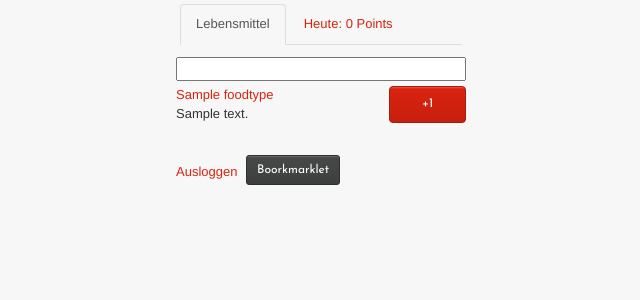
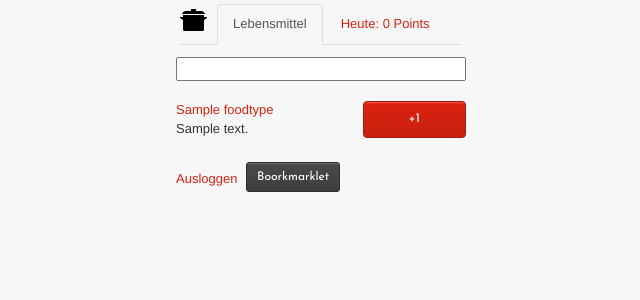
Before and after one commit to johannes-gehrs/nutrition-diary, a Django app: page /food_types/ in a window 1280 px wide. Shown: the top 300 px of the page, without its empty margins (319-959 px from the left). Run offline with Django 3.2, Linux system fonts and the light colour scheme; a user stored in the database is signed in; tables that the repository leaves empty hold one stand-in row (values such as "Sample post"); some libraries are stand-ins or nearby versions.

Commit message:
various layout impovements wobbling logo

```diff
--- /dev/null
+++ b/app/static/animate-custom.css
@@ -0,0 +1,74 @@
+.animated{-webkit-animation-fill-mode:both;-moz-animation-fill-mode:both;-ms-animation-fill-mode:both;-o-animation-fill-mode:both;animation-fill-mode:both;-webkit-animation-duration:1s;-moz-animation-duration:1s;-ms-animation-duration:1s;-o-animation-duration:1s;animation-duration:1s;}.animated.hinge{-webkit-animation-duration:1s;-moz-animation-duration:1s;-ms-animation-duration:1s;-o-animation-duration:1s;animation-duration:1s;}@-webkit-keyframes wobble {
+  0% { -webkit-transform: translateX(0%); } 15% { -webkit-transform: translateX(-25%) rotate(-5deg); }
+  30% { -webkit-transform: translateX(20%) rotate(3deg); }
+  45% { -webkit-transform: translateX(-15%) rotate(-3deg); }
+  60% { -webkit-transform: translateX(10%) rotate(2deg); }
+  75% { -webkit-transform: translateX(-5%) rotate(-1deg); }
+  100% { -webkit-transform: translateX(0%); }
+}
+
+@-moz-keyframes wobble {
+  0% { -moz-transform: translateX(0%); }
+  15% { -moz-transform: translateX(-25%) rotate(-5deg); }
+  30% { -moz-transform: translateX(20%) rotate(3deg); }
+  45% { -moz-transform: translateX(-15%) rotate(-3deg); }
+  60% { -moz-transform: translateX(10%) rotate(2deg); }
+  75% { -moz-transform: translateX(-5%) rotate(-1deg); }
+  100% { -moz-transform: translateX(0%); }
+}
+
+@-o-keyframes wobble {
+  0% { -o-transform: translateX(0%); }
+  15% { -o-transform: translateX(-25%) rotate(-5deg); }
+  30% { -o-transform: translateX(20%) rotate(3deg); }
+  45% { -o-transform: translateX(-15%) rotate(-3deg); }
+  60% { -o-transform: translateX(10%) rotate(2deg); }
+  75% { -o-transform: translateX(-5%) rotate(-1deg); }
+  100% { -o-transform: translateX(0%); }
+}
+
+@keyframes wobble {
+  0% { transform: translateX(0%); }
+  15% { transform: translateX(-25%) rotate(-5deg); }
+  30% { transform: translateX(20%) rotate(3deg); }
+  45% { transform: translateX(-15%) rotate(-3deg); }
+  60% { transform: translateX(10%) rotate(2deg); }
+  75% { transform: translateX(-5%) rotate(-1deg); }
+  100% { transform: translateX(0%); }
+}
+
+.wobble {
+	-webkit-animation-name: wobble;
+	-moz-animation-name: wobble;
+	-o-animation-name: wobble;
+	animation-name: wobble;
+}
+/* originally authored by Nick Pettit - https://github.com/nickpettit/glide */
+
+@-webkit-keyframes pulse {
+    0% { -webkit-transform: scale(1); }
+	50% { -webkit-transform: scale(1.1); }
+    100% { -webkit-transform: scale(1); }
+}
+@-moz-keyframes pulse {
+    0% { -moz-transform: scale(1); }
+	50% { -moz-transform: scale(1.1); }
+    100% { -moz-transform: scale(1); }
+}
+@-o-keyframes pulse {
+    0% { -o-transform: scale(1); }
+	50% { -o-transform: scale(1.1); }
+    100% { -o-transform: scale(1); }
+}
+@keyframes pulse {
+    0% { transform: scale(1); }
+	50% { transform: scale(1.1); }
+    100% { transform: scale(1); }
+}
+
+.pulse {
+	-webkit-animation-name: pulse;
+	-moz-animation-name: pulse;
+	-o-animation-name: pulse;
+	animation-name: pulse;
+}
--- a/app/static/custom.css
+++ b/app/static/custom.css
@@ -1,3 +1,8 @@
 .container {
     max-width: 320px;
 }
+
+.food-row-div {
+    margin-top: 15px;
+    margin-bottom: 15px;
+}
--- a/app/static/custom.js
+++ b/app/static/custom.js
@@ -1,9 +1,20 @@
-//Register FastClick
+// Register FastClick
 $(function () {
     FastClick.attach(document.body);
 });
 
 $(document).ready(function () {
+    // Show active Nav element
     var link_selector = 'a[href="' + window.location.pathname + '"]';
     $('ul#nav_ul').find(link_selector).parent().addClass('active');
+
+    // Animate Logo
+    var animation_classes = 'animated wobble'
+    var $logo = $('#logo');
+    $logo.click(function () {
+        $logo.addClass(animation_classes);
+        $logo.one('webkitAnimationEnd mozAnimationEnd oAnimationEnd animationEnd', function () {
+            $logo.removeClass(animation_classes);
+        });
+    });
 });
--- a/app/templates/base.html
+++ b/app/templates/base.html
@@ -2,13 +2,18 @@
 <!DOCTYPE html>
 <html>
 <head>
-    <title>Food Items</title>
+    <title>
+        {% block page_title %}
+        {% endblock page_title %}
+        - Nutrimaid
+    </title>
     <meta name="viewport" content="width=device-width, initial-scale=1, maximum-scale=1"
           user-scalable="no">
     {% block styles %}
         {#        <link href="{% static "bower_components/bootstrap/dist/css/bootstrap.css" %}"#}
         {#              rel="stylesheet">#}
         <link href="{% static "simplex.css" %}" rel="stylesheet">
+        <link href="{% static "animate-custom.css" %}" rel="stylesheet">
         <link href="{% static "custom.css" %}" rel="stylesheet">
     {% endblock styles %}
 
@@ -24,6 +29,8 @@
     {% if user.is_authenticated %}
         <div id="nav" style="margin-bottom: 12px">
             <ul class="nav nav-tabs" id="nav_ul" style="margin: 4px">
+                <li><img src="{% static "glyphicons_295_pot.png" %}"
+                         style="margin-top: 5px; margin-right: 10px" id="logo"></li>
                 <li><a href="{% url 'food_types' %}">Lebensmittel</a></li>
                 <li><a href="{% url 'diary' %}">Heute: {{ todays_points }}
                     Point{{ todays_points|pluralize }}</a></li>
@@ -33,10 +40,10 @@
     {% block messages %}
         {% if messages %}
             <ul class="list-unstyled">
-            {% for message in messages %}
-                <li class="alert {% if message.tags %} alert-{{ message.tags }} {% endif %}">
-                    {{ message }}</li>
-            {% endfor %}
+                {% for message in messages %}
+                    <li class="alert {% if message.tags %} alert-{{ message.tags }} {% endif %}">
+                        {{ message }}</li>
+                {% endfor %}
             </ul>
         {% endif %}
     {% endblock messages %}
--- a/app/templates/food_type.html
+++ b/app/templates/food_type.html
@@ -1,4 +1,8 @@
 {% extends 'base.html' %}
+{% block page_title %}
+    {{ ft.name }}
+    - Nahrungsmittel
+{% endblock page_title %}
 {% block content %}
     <h3>{{ ft.name }}</h3>
     <h4>{{ ft.serving_description }}</h4>
--- a/app/templates/food_types.html
+++ b/app/templates/food_types.html
@@ -1,16 +1,19 @@
 {% extends 'base.html' %}
+{% block page_title %}
+    Nahrungsmittel
+{% endblock page_title %}
 {% block content %}
     <ul id="items" class="list-group">
         <input type="text" id="search" class="input-large search-query" style="width: 100%; margin-bottom: 5px">
         {% for ft in fts %}
-            <div class="row">
-                <div class="col-xs-8">
+            <div class="row food-row-div">
+                <div class="col-xs-7">
                     <a href="{% url 'food_type' id=ft.id %}"
                        class="item_name">{{ ft.name }}</a>
                     <br>
                     <span>{{ ft.serving_description }}</span>
                 </div>
-                <div class="col-xs-4">
+                <div class="col-xs-5">
                     <form role="form" action="{% url 'food_type' ft.id%}" id="add_serving"
                           method="post"
                           class="form-inline">
@@ -22,7 +25,7 @@
                             {{ form.date }}
                         </div>
                             {{ form.next }}
-                        <button type="submit" class="btn btn-primary btn-block" style="margin-bottom: 8px">+1</button>
+                        <button type="submit" class="btn btn-primary btn-block">+1</button>
                     </form>
                 </div>
             </div>
--- a/app/templates/login.html
+++ b/app/templates/login.html
@@ -1,3 +1,6 @@
+{% block page_title %}
+    Login
+{% endblock page_title %}
 {% extends 'base.html' %}
 {% block content %}
     <p>Bitte logg Dich ein.</p>
--- a/app/templates/serving_edit.html
+++ b/app/templates/serving_edit.html
@@ -1,4 +1,9 @@
 {% extends 'base.html' %}
+{% block page_title %}
+    Portion bearbeiten
+    - {{ ft.name }}
+    - Nahrungsmittel
+{% endblock page_title %}
 {% block content %}
     <form role="form" action="{% url 'edit_ft_serving' ft.id %}" id="serving_edit"
           method="post">
```
Also changed, not shown: app/templates/diary.html (+6 -3 lines), app/static/glyphicons_295_pot.png (added).
